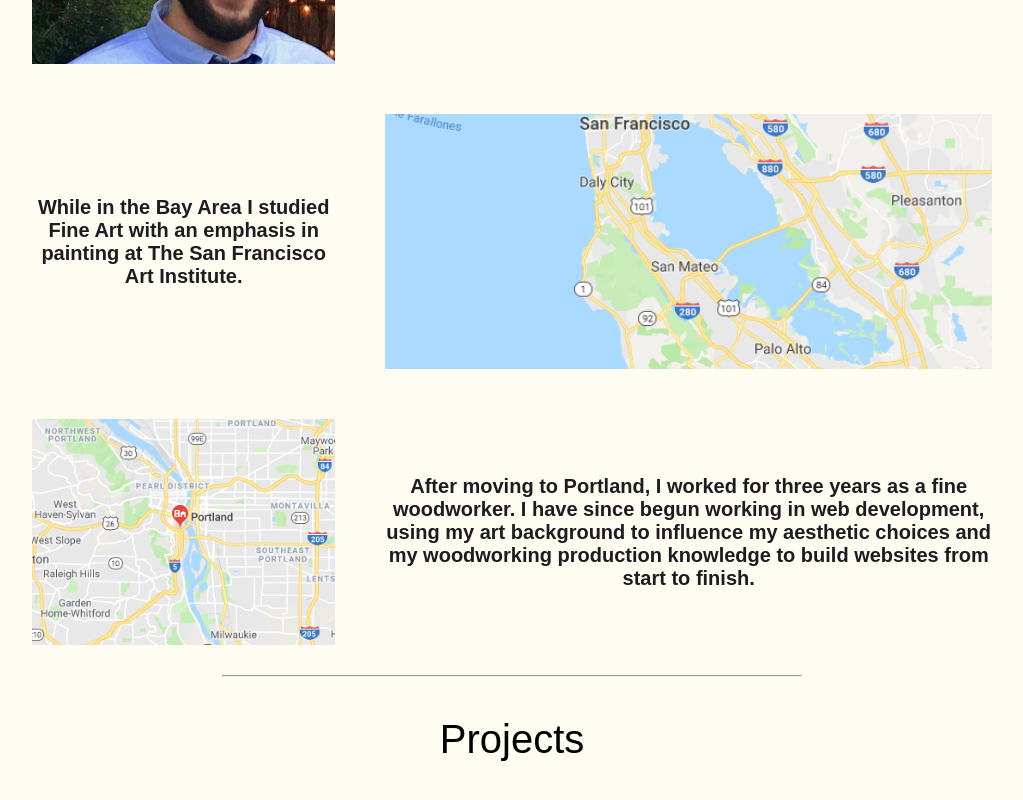
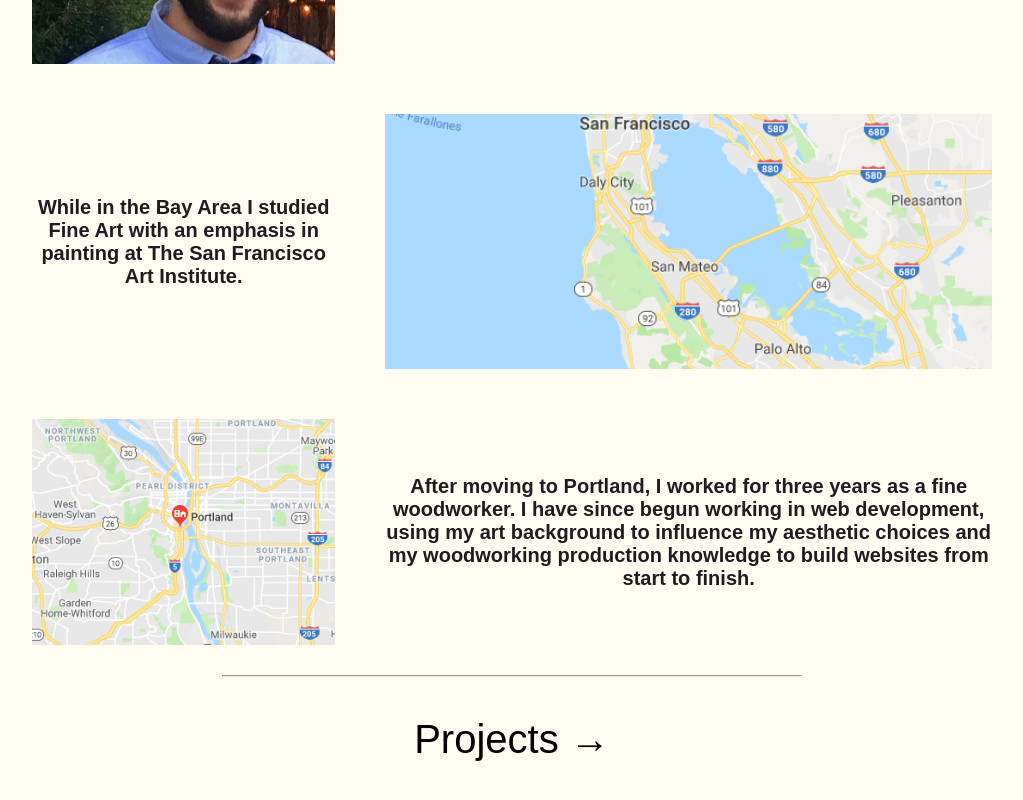
Before and after one commit to Cjstoney/portfolio_react, a React (Create React App) app: page / in a window 1280 px wide. Shown: the part 1126-1926 px from the top of the page, without its empty margins (128-1151 px from the left). Built offline with nearby package versions, Linux system fonts and the light colour scheme.

Commit message:
unicode arrow added to the link for projects

```diff
--- a/src/pages/about.js
+++ b/src/pages/about.js
@@ -34,7 +34,7 @@ const About = () => {
             </div>
             <hr className='break'></hr>
             <div className='forLink'>
-                <Link to='/Portfolio' className='route' >Projects</Link>
+                <Link to='/Portfolio' className='route' >Projects &#8594;</Link>
             </div>
         </div>
 
```
